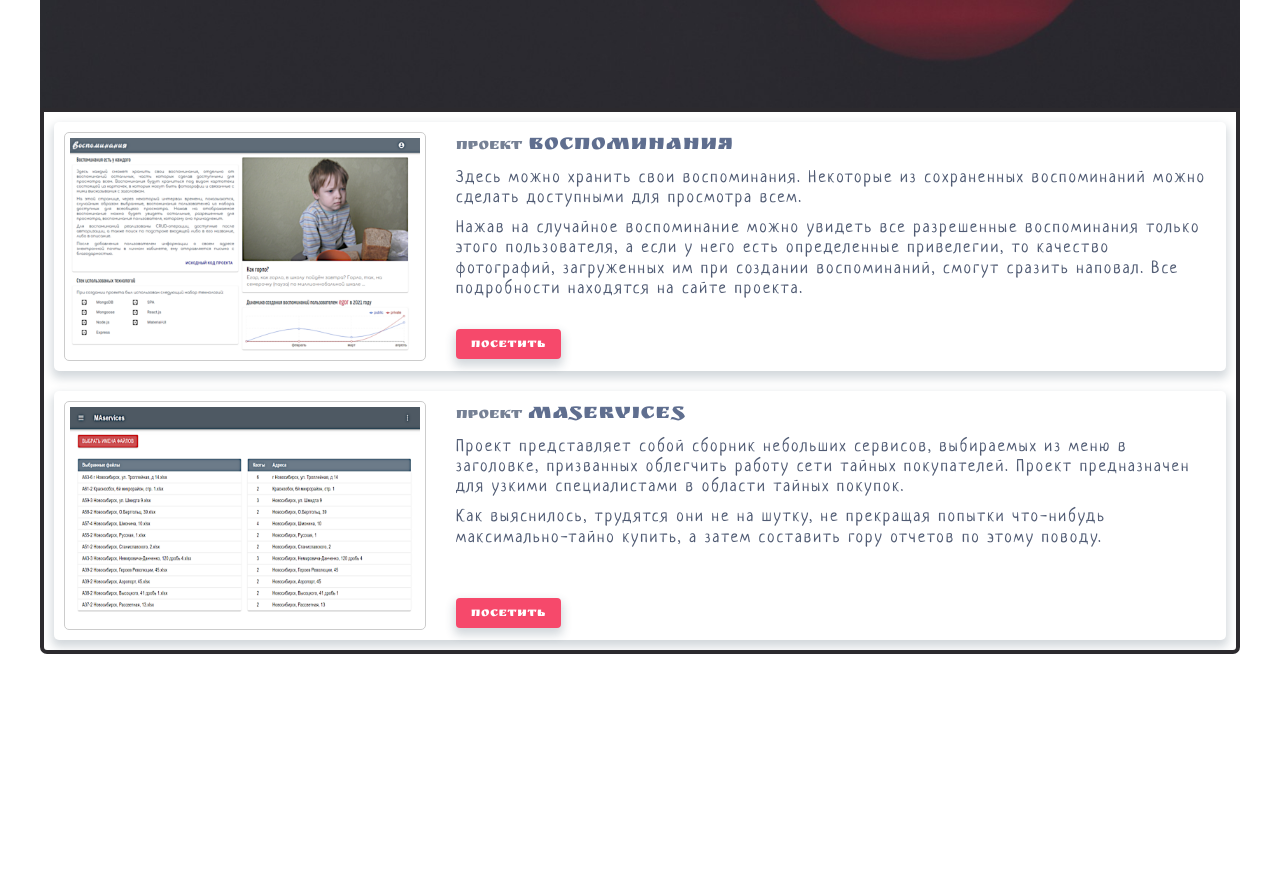
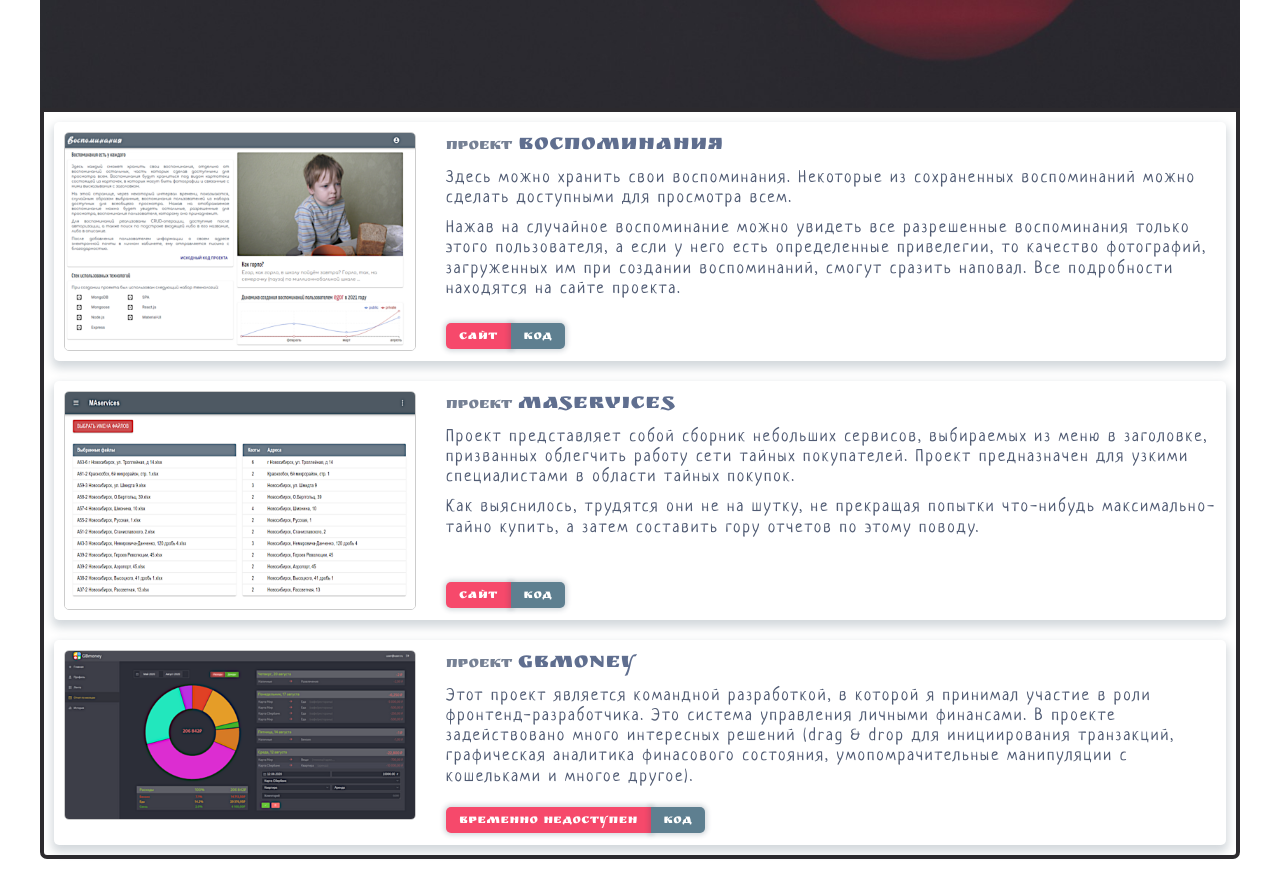
Before and after one commit to ruslalsur/landing, a plain HTML site: page index.html in a window 1280 px wide. Shown: the part 300-1179 px from the top of the page. Before the commit the page ends 974 px from the top, so only its background shows below. Drawn offline with Linux system fonts and the light colour scheme.

Commit message:
add source btn

```diff
--- a/css/_apps.css
+++ b/css/_apps.css
@@ -22,7 +22,6 @@
   grid-area: img;
   border: 1px solid #ccc;
   border-radius: 5px;
-  padding: 5px;
 }
 
 .app__title {
@@ -53,33 +52,49 @@
 
 .app__action {
   display: grid;
+  /* grid-column-gap: 7px; */
+  grid-template-columns: 1fr 1fr 100%;
   grid-area: action;
+  justify-content: start;
   align-items: start;
   align-items: end;
+  margin-bottom: 2px;
 }
 
 .app__btn {
+  white-space: nowrap;
   width: fit-content;
-  background-color: rgb(246, 73, 107);
   color: #ffffff;
-  border-radius: 4px;
-  padding: 9px 15px 7px 15px;
+  /* border-radius: 4px; */
+  padding: 7px 13px 5px 13px;
   font-family: 'Ruslan Display';
   font-size: 0.8rem;
   letter-spacing: 0.5px;
   cursor: pointer;
   text-decoration: none;
-  margin-bottom: 2px;
   transition: background-color 0.3s ease;
-  box-shadow: 0px 5px 10px 2px rgba(34, 60, 80, 0.2);
+  /* box-shadow: 0px 5px 10px 2px rgba(34, 60, 80, 0.2); */
+  box-shadow: 0px 0px 5px 2px rgba(34, 60, 80, 0.2);
+}
+
+.app__btn_site {
+  background-color: rgb(246, 73, 107);
+  border-top-left-radius: 5px;
+  border-bottom-left-radius: 5px;
+}
+
+.app__btn_code {
+  background-color: rgb(94, 127, 144);
+  border-top-right-radius: 5px;
+  border-bottom-right-radius: 5px;
 }
 
 .app__btn:hover {
-  background-color: rgb(81, 144, 118);
+  background-color: rgb(51, 167, 119);
 }
 
 .app__btn:active {
-  background-color: rgb(37, 146, 86);
+  background-color: rgb(0, 160, 72);
 }
 
 @media (max-width: 800px) {
--- a/index.html
+++ b/index.html
@@ -24,7 +24,7 @@
           <div class="app">
             <img
               class="app__img"
-              src="images/img-memories.png"
+              src="images/app-memories.png"
               alt="Воспоминания"
             />
             <div class="app__title">
@@ -44,15 +44,25 @@
               </p>
             </div>
             <div class="app__action">
-              <a class="app__btn" href="http://www.memories.ruslalsur.ru">
-                Посетить
+              <a
+                class="app__btn app__btn_site"
+                href="http://www.memories.ruslalsur.ru"
+                target="_blank"
+              >
+                Сайт
               </a>
+              <a
+                class="app__btn app__btn_code"
+                href="https://github.com/ruslalsur/memories"
+                target="_blank"
+                >Код</a
+              >
             </div>
           </div>
           <div class="app">
             <img
               class="app__img"
-              src="images/img-maservises.png"
+              src="images/app-maservises.png"
               alt="Сервисы ТП"
             />
             <div class="app__title">
@@ -72,8 +82,51 @@
               </p>
             </div>
             <div class="app__action">
-              <a class="app__btn" href="http://www.maservices.ruslalsur.ru"
-                >Посетить</a
+              <a
+                class="app__btn app__btn_site"
+                href="http://www.maservices.ruslalsur.ru"
+                target="_blank"
+                >Сайт</a
+              >
+              <a
+                class="app__btn app__btn_code"
+                href="https://github.com/ruslalsur/maservices"
+                target="_blank"
+                >Код</a
+              >
+            </div>
+          </div>
+          <div class="app">
+            <img
+              class="app__img"
+              src="images/app-gbmoney.png"
+              alt="Сервисы ТП"
+            />
+            <div class="app__title">
+              <span class="app__title_accent">проект </span> gbMoney
+            </div>
+            <div class="app__desc">
+              <p>
+                Этот проект является командной разработкой, в которой я принимал
+                участие в роли фронтенд-разработчика. Это система управления
+                личными финансами. В проекте задействовано много интересных
+                решений (drag & drop для инициирования транзакций, графическая
+                аналитика финасового состояния, умопомрачительные манипуляции с
+                кошельками и многое другое).
+              </p>
+            </div>
+            <div class="app__action">
+              <a
+                class="app__btn app__btn_site"
+                href="http://www.gbmoney.ruslalsur.ru"
+                target="_blank"
+                >Временно недоступен</a
+              >
+              <a
+                class="app__btn app__btn_code"
+                href="https://github.com/ruslalsur/GBmoney"
+                target="_blank"
+                >Код</a
               >
             </div>
           </div>
```
Also changed, not shown: images/app-gbmoney.png (added), images/app-maservises.png (renamed from images/img-maservises.png), images/app-memories.png (renamed from images/img-memories.png).
